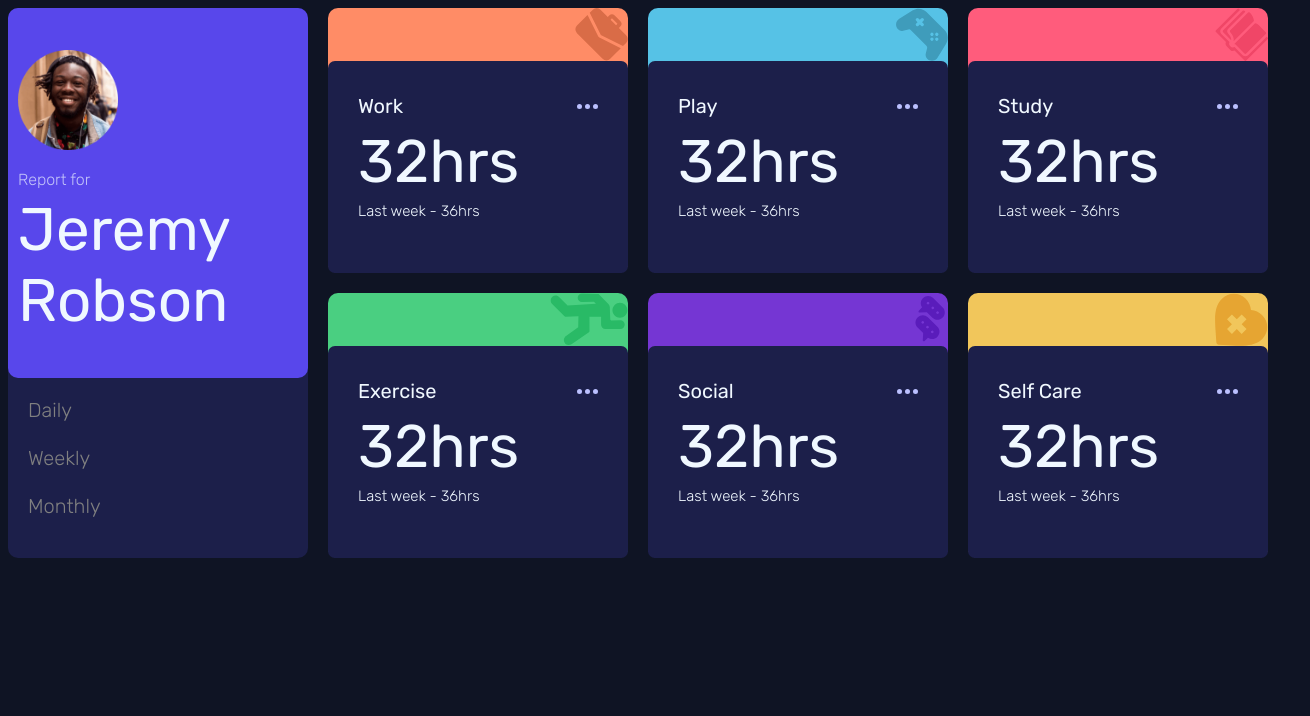
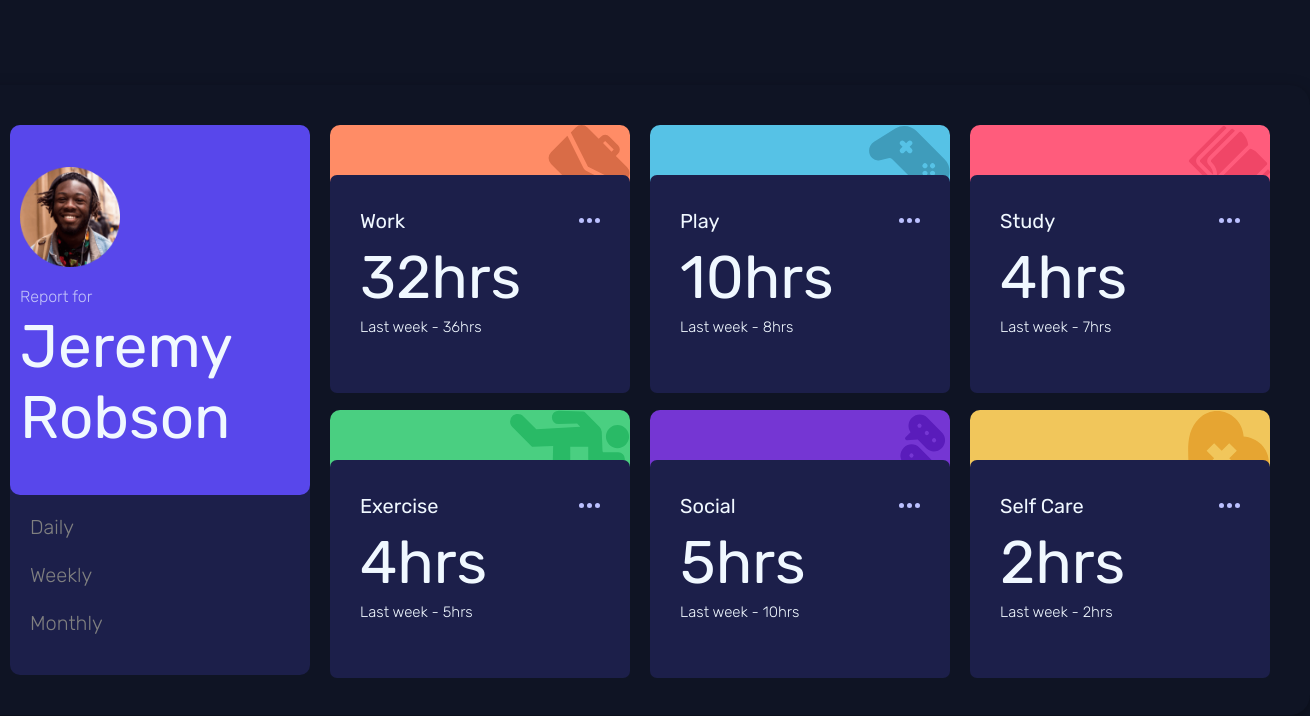
Before and after one commit to tdgog/FC_FrontEnd, a plain HTML site: page index.html in a window 1280 px wide. Shown: the whole page, 1310 px wide, since content can reach past the window. Drawn offline with Linux system fonts and the light colour scheme.

Commit message:
idk how to do the rest

```diff
--- a/index.html
+++ b/index.html
@@ -96,17 +96,21 @@
       cursor: pointer;
     }
 
-    .body {
+    html,body {
       background-color: var(--verydarkblue);
       display: flex;
       justify-content: center;
       align-items: center;
+      height: 100%
     }
 
     .main {
       background-color: var(--verydarkblue);
       display: flex;
       flex-direction: row;
+      padding: 40px;
+      border-radius: 20px;
+      box-shadow: rgba(0, 0, 0, 0.35) 0px 5px 15px;
     }
 
     .full-grid-area {
@@ -133,6 +137,13 @@
       border-radius: 10px;
       margin-left: 20px;
       margin-bottom: 20px;
+      display: grid;
+      isolation: isolate;
+    }
+
+    .smallcard > * {
+      grid-column: 1 / -1;
+      grid-row: 1 / -1;
     }
 
     .smallcard-interior {
@@ -141,6 +152,7 @@
       width: calc(100% - 60px);
       height: calc(80% - 60px);
       padding: 30px;
+      margin-top: 50px;
     }
     .smallcard-interior:hover {
       background-color: var(--desaturatedblue);
@@ -149,9 +161,10 @@
 
     .smallcard-image-box {
       width: 100%;
-      height: 20%;
+      height: 30%;
       display: flex;
       flex-direction: row-reverse;
+      z-index: -1;
     }
 
     .smallcard-topbar {
@@ -173,6 +186,7 @@
       font-size: 20px;
       font-family: 'Rubik', sans-serif;
       color: aliceblue;
+      margin-bottom: 20px;
     }
 
     .hrs {
@@ -217,7 +231,7 @@
       background-color: hsl(43, 84%, 65%);
     }
 
-    /* 1 width screen */
+    /* Small screen */
     @media (max-width: 700px) {
       .main {
         flex-direction: column;
@@ -244,7 +258,7 @@
   </style>
 </head>
 
-<body class="main">
+<body>
   <div class="main">
     <div class="largecard">
       <div class="largecard-over">
@@ -265,7 +279,7 @@
       <div class="grid-top">
         <div class="work smallcard work-colour">
           <div class="smallcard-image-box">
-            <img src="./images/icon-work.svg" />
+            <img class="height: 20%" src="./images/icon-work.svg" />
           </div>
           <div class="smallcard-interior">
             <div class="smallcard-topbar">
@@ -286,8 +300,8 @@
               <p class="activity-name">Play</p>
               <img class="ellipsis" src="images/icon-ellipsis.svg" />
             </div>
-            <p class="hrs">32hrs</p>
-            <p class="lastweekhrs">Last week - 36hrs</p>
+            <p class="hrs">10hrs</p>
+            <p class="lastweekhrs">Last week - 8hrs</p>
           </div>
         </div>
 
@@ -300,8 +314,8 @@
               <p class="activity-name">Study</p>
               <img class="ellipsis" src="images/icon-ellipsis.svg" />
             </div>
-            <p class="hrs">32hrs</p>
-            <p class="lastweekhrs">Last week - 36hrs</p>
+            <p class="hrs">4hrs</p>
+            <p class="lastweekhrs">Last week - 7hrs</p>
           </div>
         </div>
       </div>
@@ -316,8 +330,8 @@
               <p class="activity-name">Exercise</p>
               <img class="ellipsis" src="images/icon-ellipsis.svg" />
             </div>
-            <p class="hrs">32hrs</p>
-            <p class="lastweekhrs">Last week - 36hrs</p>
+            <p class="hrs">4hrs</p>
+            <p class="lastweekhrs">Last week - 5hrs</p>
           </div>
         </div>
 
@@ -330,8 +344,8 @@
               <p class="activity-name">Social</p>
               <img class="ellipsis" src="images/icon-ellipsis.svg" />
             </div>
-            <p class="hrs">32hrs</p>
-            <p class="lastweekhrs">Last week - 36hrs</p>
+            <p class="hrs">5hrs</p>
+            <p class="lastweekhrs">Last week - 10hrs</p>
           </div>
         </div>
 
@@ -344,8 +358,8 @@
               <p class="activity-name">Self Care</p>
               <img class="ellipsis" src="images/icon-ellipsis.svg" />
             </div>
-            <p class="hrs">32hrs</p>
-            <p class="lastweekhrs">Last week - 36hrs</p>
+            <p class="hrs">2hrs</p>
+            <p class="lastweekhrs">Last week - 2hrs</p>
           </div>
         </div>
       </div>
```
